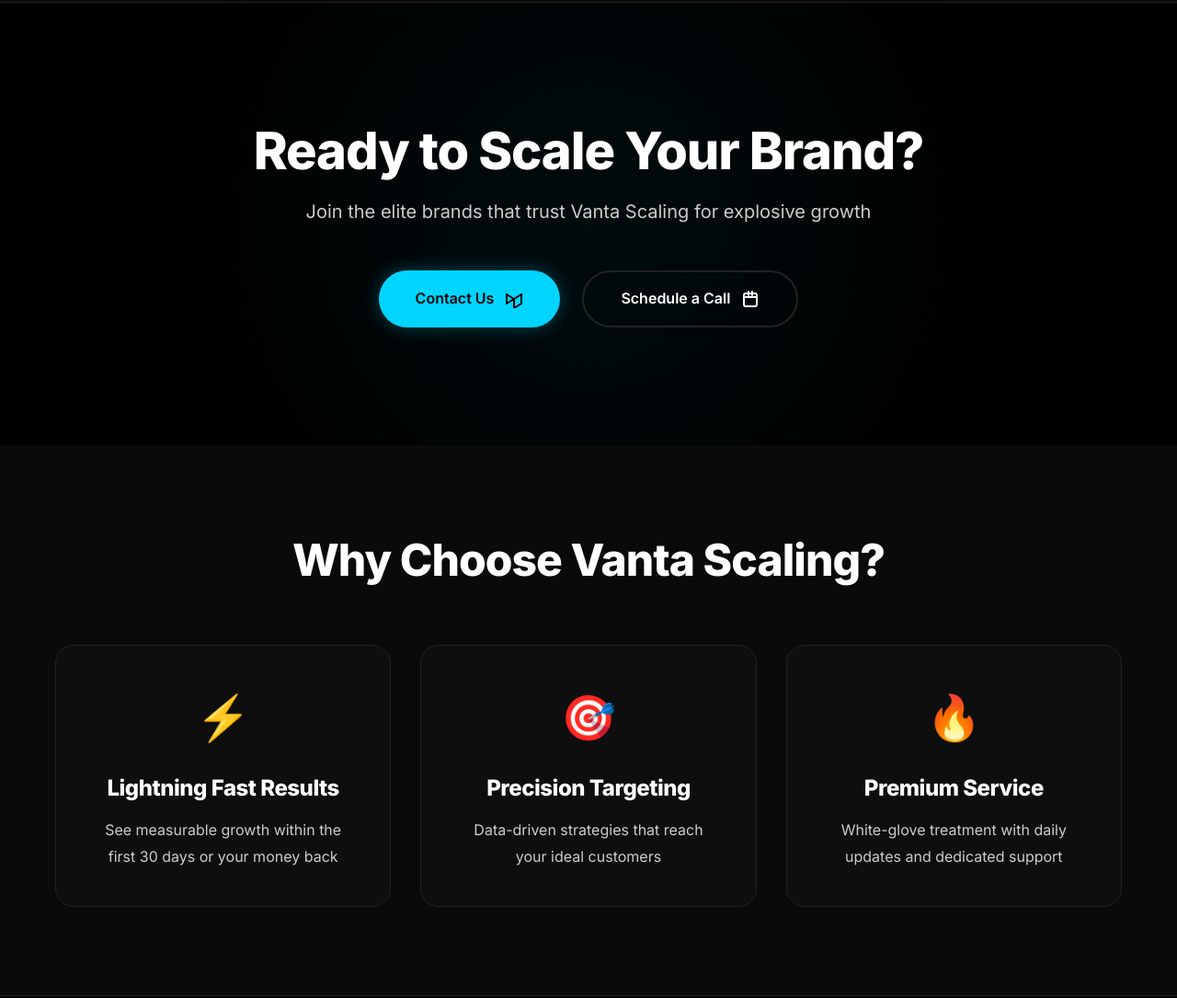
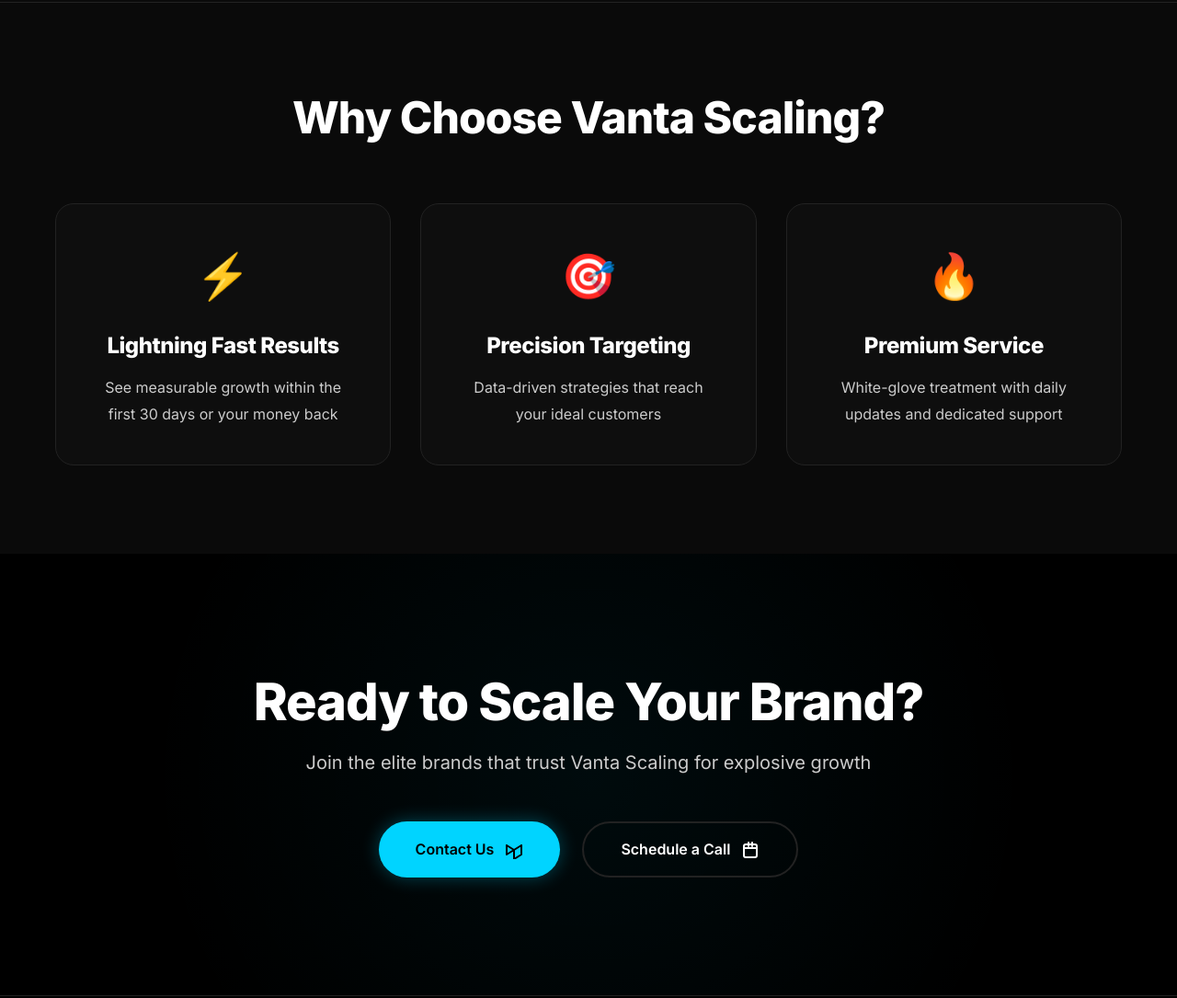
Before and after one commit to vantascaling/Vanta-Scaling-Website, a website: page public/index.html in a window 1280 px wide. Shown: the part 1282-2367 px from the top of the page at 92% size. Drawn offline with Linux system fonts and the light colour scheme.

Commit message:
Update index.html

```diff
--- a/public/index.html
+++ b/public/index.html
@@ -1,13 +1,16 @@
 <!DOCTYPE html>
 <html lang="en">
 <head>
-    <meta charset="UTF-8">
-    <meta name="viewport" content="width=device-width, initial-scale=1.0">
+    <meta charset="UTF-8" />
+    <meta name="viewport" content="width=device-width, initial-scale=1" />
     <title>VANTA SCALING - Next-Level Brand Growth for the Brave</title>
-    <link rel="stylesheet" href="css/styles.css">
-    <link rel="preconnect" href="https://fonts.googleapis.com">
-    <link rel="preconnect" href="https://fonts.gstatic.com" crossorigin>
-    <link href="https://fonts.googleapis.com/css2?family=Inter:wght@300;400;500;600;700;800;900&display=swap" rel="stylesheet">
+    <link rel="stylesheet" href="css/styles.css" />
+    <link rel="preconnect" href="https://fonts.googleapis.com" />
+    <link rel="preconnect" href="https://fonts.gstatic.com" crossorigin />
+    <link
+        href="https://fonts.googleapis.com/css2?family=Inter:wght@300;400;500;600;700;800;900&display=swap"
+        rel="stylesheet"
+    />
 </head>
 <body>
     <!-- Navigation -->
@@ -44,8 +47,20 @@
             <p class="hero-subtitle">Next-Level Brand Growth for the Brave</p>
             <a href="plans.html" class="hero-cta">
                 <span>View Our Plans</span>
-                <svg class="cta-arrow" width="20" height="20" viewBox="0 0 20 20" fill="none">
-                    <path d="M4 10H16M16 10L11 5M16 10L11 15" stroke="currentColor" stroke-width="2" stroke-linecap="round" stroke-linejoin="round"/>
+                <svg
+                    class="cta-arrow"
+                    width="20"
+                    height="20"
+                    viewBox="0 0 20 20"
+                    fill="none"
+                >
+                    <path
+                        d="M4 10H16M16 10L11 5M16 10L11 15"
+                        stroke="currentColor"
+                        stroke-width="2"
+                        stroke-linecap="round"
+                        stroke-linejoin="round"
+                    />
                 </svg>
             </a>
         </div>
@@ -78,31 +93,7 @@
         </div>
     </section>
 
-    <!-- CTA Section -->
-    <section class="cta-section">
-        <div class="container">
-            <div class="cta-content">
-                <h2 class="cta-title">Ready to Scale Your Brand?</h2>
-                <p class="cta-subtitle">Join the elite brands that trust Vanta Scaling for explosive growth</p>
-                <div class="cta-buttons">
-                    <a href="contact.html" class="btn btn-primary">
-                        <span>Contact Us</span>
-                        <svg class="btn-icon" width="20" height="20" viewBox="0 0 20 20" fill="none">
-                            <path d="M2 5L10 10L18 5M2 5V15L10 10M2 5L10 10M10 10V20M10 10L18 5M18 5V15L10 20" stroke="currentColor" stroke-width="2" stroke-linecap="round" stroke-linejoin="round"/>
-                        </svg>
-                    </a>
-                    <a href="schedule.html" class="btn btn-secondary">
-                        <span>Schedule a Call</span>
-                        <svg class="btn-icon" width="20" height="20" viewBox="0 0 20 20" fill="none">
-                            <path d="M8 2V6M12 2V6M3 8H17M5 4H15C16.1046 4 17 4.89543 17 6V16C17 17.1046 16.1046 18 15 18H5C3.89543 18 3 17.1046 3 16V6C3 4.89543 3.89543 4 5 4Z" stroke="currentColor" stroke-width="2" stroke-linecap="round" stroke-linejoin="round"/>
-                        </svg>
-                    </a>
-                </div>
-            </div>
-        </div>
-    </section>
-
-    <!-- Features Section -->
+    <!-- Features Section (Switched to appear BEFORE CTA) -->
     <section class="features">
         <div class="container">
             <h2 class="section-title">Why Choose Vanta Scaling?</h2>
@@ -126,13 +117,64 @@
         </div>
     </section>
 
+    <!-- CTA Section (Switched to appear AFTER Features) -->
+    <section class="cta-section">
+        <div class="container">
+            <div class="cta-content">
+                <h2 class="cta-title">Ready to Scale Your Brand?</h2>
+                <p class="cta-subtitle">
+                    Join the elite brands that trust Vanta Scaling for explosive growth
+                </p>
+                <div class="cta-buttons">
+                    <a href="contact.html" class="btn btn-primary">
+                        <span>Contact Us</span>
+                        <svg
+                            class="btn-icon"
+                            width="20"
+                            height="20"
+                            viewBox="0 0 20 20"
+                            fill="none"
+                        >
+                            <path
+                                d="M2 5L10 10L18 5M2 5V15L10 10M2 5L10 10M10 10V20M10 10L18 5M18 5V15L10 20"
+                                stroke="currentColor"
+                                stroke-width="2"
+                                stroke-linecap="round"
+                                stroke-linejoin="round"
+                            />
+                        </svg>
+                    </a>
+                    <a href="schedule.html" class="btn btn-secondary">
+                        <span>Schedule a Call</span>
+                        <svg
+                            class="btn-icon"
+                            width="20"
+                            height="20"
+                            viewBox="0 0 20 20"
+                            fill="none"
+                        >
+                            <path
+                                d="M8 2V6M12 2V6M3 8H17M5 4H15C16.1046 4 17 4.89543 17 6V16C17 17.1046 16.1046 18 15 18H5C3.89543 18 3 17.1046 3 16V6C3 4.89543 3.89543 4 5 4Z"
+                                stroke="currentColor"
+                                stroke-width="2"
+                                stroke-linecap="round"
+                                stroke-linejoin="round"
+                            />
+                        </svg>
+                    </a>
+                </div>
+            </div>
+        </div>
+    </section>
+
     <!-- Footer -->
     <footer class="footer">
         <div class="container">
             <div class="footer-content">
                 <div class="footer-brand">
                     <div class="footer-logo">
-                        <span class="logo-text">VANTA</span><span class="logo-accent">SCALING</span>
+                        <span class="logo-text">VANTA</span
+                        ><span class="logo-accent">SCALING</span>
                     </div>
                     <p class="footer-tagline">Next-Level Brand Growth for the Brave</p>
                 </div>
```
